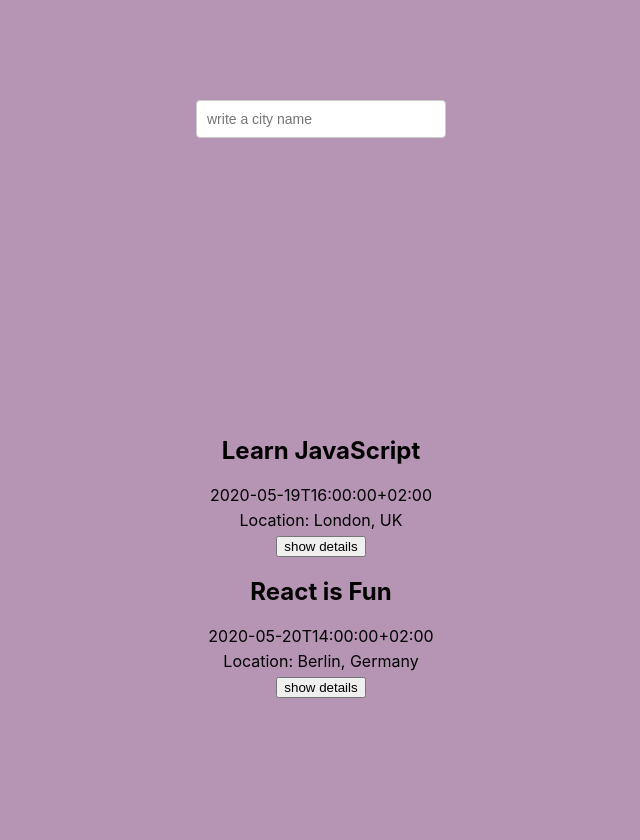
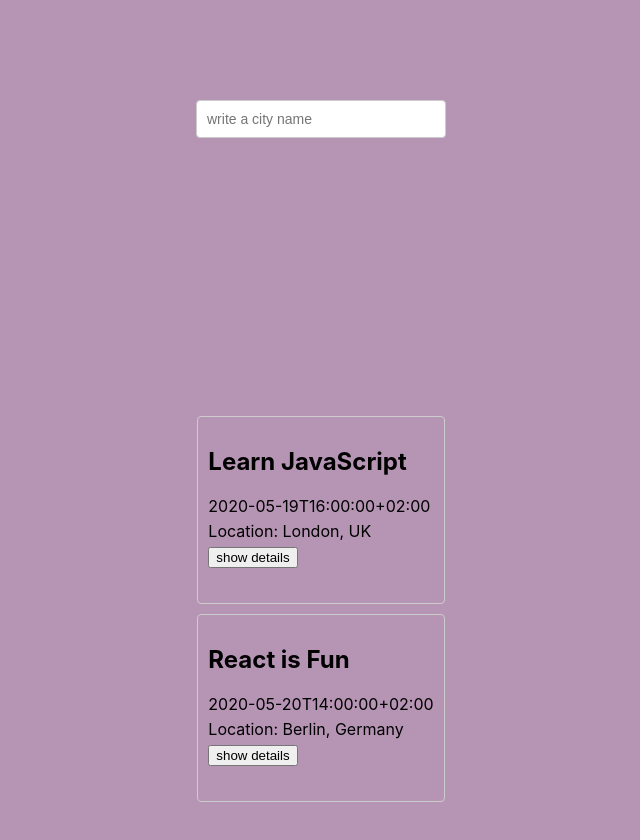
Before and after one commit to BJaguar71/MeetApp, a React (Create React App) app: page / in a window 1280 px wide. Shown: the top 840 px of the page, without its empty margins (319-959 px from the left). Before the commit the page ends 814 px from the top, so only its background shows below. Built offline with nearby package versions, Linux system fonts and the light colour scheme.

Commit message:
added className="event"to event component

```diff
--- a/src/Event.js
+++ b/src/Event.js
@@ -10,7 +10,7 @@ class Event extends Component {
   };
   render() {
     return (
-      <div>
+      <div className="event">
         <h2 className="summary">{this.props.event.summary}</h2>
         <p className="start">{this.props.event.start.dateTime}</p>
         <p className="location">{`Location: ${this.props.event.location}`}</p>
```
